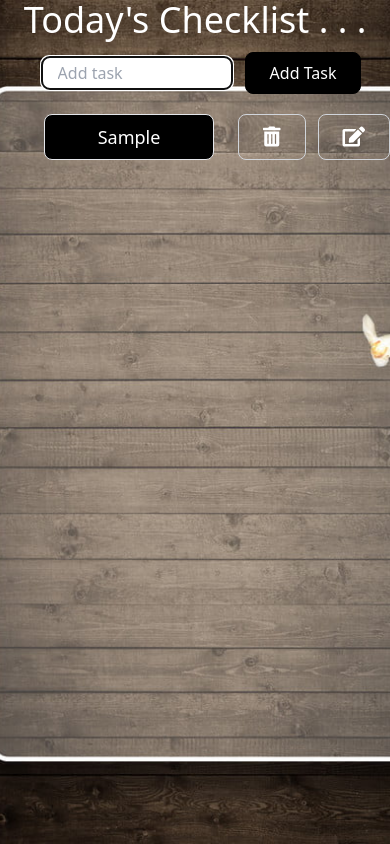
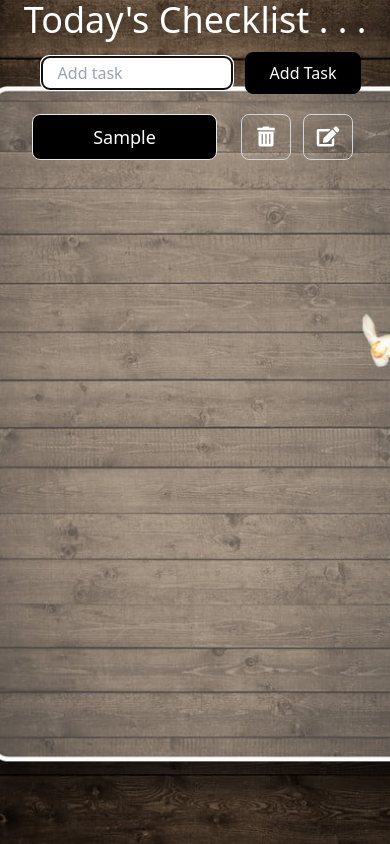
Before and after one commit to tessa5/react-todo-app-tailwindcss, a React (Create React App) app: page / in a window 390 px wide. Both pictures are taken after typing "Sample" into the empty fields and a click on the button "Add Task". Built offline with nearby package versions, Linux system fonts and the light colour scheme.

Commit message:
responsive design

```diff
--- a/src/App.js
+++ b/src/App.js
@@ -4,7 +4,7 @@ import image1 from "./Images/image1.jpg"
 
 function App() {
   return (
-    <div className="-mt-3 z-10 bg-contain bg-center"
+    <div className="-mt-3 z-10 object-contain md:object-scale-down bg-center"
       style={{
         backgroundImage: `url(${image1})`,
         backgroundSize: "cover",
--- a/src/components/Forms.js
+++ b/src/components/Forms.js
@@ -32,7 +32,7 @@ function Forms(props) {
                 type="text"
                 placeholder="add a task"
                 value={input}
-                className="w-48 h-auto border px-4 py-1 rounded-lg ml-3 mb-3"
+                className="w-48 h-auto border px-2 py-1 rounded-lg ml-3 mb-3"
                 onChange={handleChange}
                 ref={inputRef}
 
--- a/src/components/TodoItems.js
+++ b/src/components/TodoItems.js
@@ -22,18 +22,18 @@ const TodoItems = ({ list, completeListItem, removeListItem, updateListItem}) =>
     }
     return list.map((listItem, index) => (
 
-            <div className="flex space-x-3 items-center justify-center text-lg font-medium ml-8 md:ml-96">
+            <div className="flex space-x-3 items-center justify-center text-lg font-medium ml-5 sm:ml-24 md:ml-96">
         <li className="flex-auto flex space-x-3">
-        <div className={listItem.isComplete ? 'line-through bg-green-300 w-1/2 flex items-center justify-center bg-black text-red-700 border rounded-lg cursor-auto m-3 px-4 py-2' : 'w-1/2 flex items-center justify-center bg-black text-white border rounded-lg cursor-auto m-3 px-4 py-2'}
+        <div className={listItem.isComplete ? 'w-1/2 line-through bg-green-300 flex items-center justify-center bg-black text-red-700 border rounded-lg cursor-auto m-3 px-4 py-2' : 'w-1/2 flex items-center justify-center bg-black text-white border rounded-lg cursor-auto m-3 px-4 py-2'}
         key={index} >
         <div className="" key={listItem.id} onClick={() => completeListItem(listItem.id)}>
         {listItem.text}
     </div>
     </div>
-    <div className='flex items-center justify-center text-xl text-white hover:text-red-600 px-6 py-2 m-3 cursor-pointer border border-gray-300 rounded-lg' onClick={() => removeListItem(listItem.id)}>
+    <div className='flex items-center justify-center text-xl text-white hover:text-red-600 px-6 py-2 m-3 w-12 cursor-pointer border border-gray-300 rounded-lg' onClick={() => removeListItem(listItem.id)}>
         <i class="fas fa-trash-alt"/>
         </div>
-    <div className="flex items-center justify-center text-xl text-white hover:text-blue-500 px-6 py-2 m-3 cursor-pointer border border-gray-300 rounded-lg" onClick={() => setEdit({id: listItem.id, value: listItem.text})}>
+    <div className="flex items-center justify-center text-xl text-white hover:text-blue-500 px-6 py-2 m-3 w-12 cursor-pointer border border-gray-300 rounded-lg" onClick={() => setEdit({id: listItem.id, value: listItem.text})}>
         <i class="fas fa-edit"></i>
         </div>
     </li>
```
